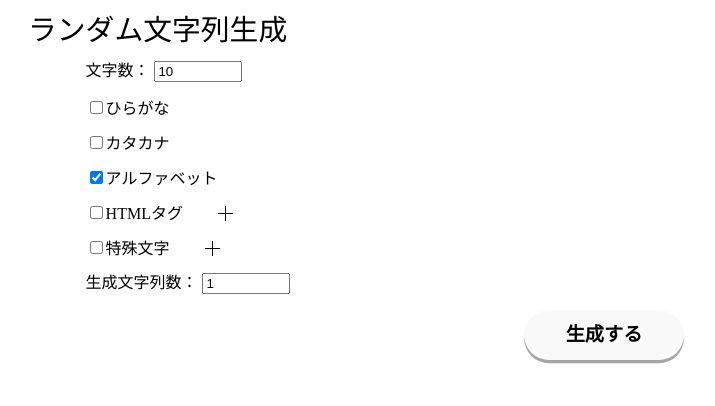
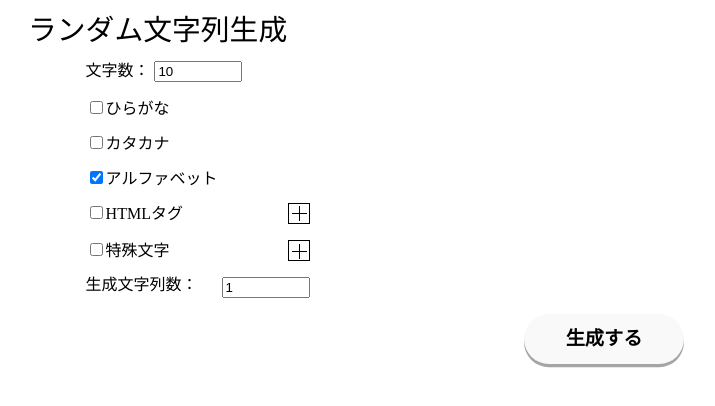
Before and after one commit to kanbaru-github/rand-str-gen, a React (Vite) app: page / in a window 1280 px wide. Shown: the top 406 px of the page, without its empty margins (36-751 px from the left). Built offline with nearby package versions, Linux system fonts and the light colour scheme.

Commit message:
Adjustment layout accordion

```diff
--- a/src/scss/Form.scss
+++ b/src/scss/Form.scss
@@ -31,10 +31,12 @@
     width: 90%;
     margin: 1rem auto 0;
 
-    label {
-      display: block;
+    &-label {
+      display: flex;
+      justify-content: space-between;
       margin-top: 1rem;
       cursor: pointer;
+      width: 14rem;
     }
 
     input[name="charLength"] {
@@ -51,6 +53,9 @@
       transition: height 0.2s linear, opacity 0.2s ease-in;
       overflow: hidden;
       position: relative;
+      width: 1.2rem;
+      height: 1.2rem;
+      border: 1px solid #000;
       &::before,
       &::after {
         content: "";
@@ -59,8 +64,8 @@
         height: 1px;
         position: absolute;
         top: 50%;
+        left: 14%;
         background-color: #000;
-        right: -50px;
       }
       &::after {
         transform: rotate(90deg);
@@ -82,6 +87,12 @@
     }
     &-cont {
       padding: 0 2rem;
+      label {
+        display: block;
+        margin-top: 1rem;
+        width: 100%;
+        max-width: 20rem;
+      }
     }
   }
 
@@ -113,7 +124,7 @@
 
 .gen-result {
   width: 90%;
-  margin: 1.5rem auto 0;
+  margin: 1.5rem auto 1rem;
   textarea {
     width: 20rem;
     margin: 0 auto;
--- a/src/tsx/Form.tsx
+++ b/src/tsx/Form.tsx
@@ -215,7 +215,8 @@ const Form: React.FC = () => {
     <section className="rand-str-gen">
       <h1>ランダム文字列生成</h1>
       <form className="rand-str-gen__form">
-        <label>
+        <label className="rand-str-gen__form-label">
+          <div>
             文字数：
             <input
               type="number"
@@ -223,8 +224,11 @@ const Form: React.FC = () => {
               value={formData.charLength}
               onChange={handleChange}
             />
+          </div>
         </label>
-        <label>
+
+        <label className="rand-str-gen__form-label">
+          <div>
             <input
               type="checkbox"
               name="hiragana"
@@ -232,8 +236,11 @@ const Form: React.FC = () => {
               onChange={handleChange}
             />
             ひらがな
+          </div>
         </label>
-        <label>
+
+        <label className="rand-str-gen__form-label">
+          <div>
             <input
               type="checkbox"
               name="katakana"
@@ -241,8 +248,11 @@ const Form: React.FC = () => {
               onChange={handleChange}
             />
             カタカナ
+          </div>
         </label>
-        <label>
+
+        <label className="rand-str-gen__form-label">
+          <div>
             <input
               type="checkbox"
               name="alphabet"
@@ -250,9 +260,11 @@ const Form: React.FC = () => {
               onChange={handleChange}
             />
             アルファベット
+          </div>
         </label>
 
-        <label>
+        <label className="rand-str-gen__form-label">
+          <div>
             <input
               type="checkbox"
               name="htmlTags"
@@ -260,7 +272,8 @@ const Form: React.FC = () => {
               onChange={toggleHtmlTags}
             />
             HTMLタグ
-          <span className={`rand-str-gen__accordion-icon ${showHtmlTags ? "open" : ""}`} />
+          </div>
+          <p className={`rand-str-gen__accordion-icon ${showHtmlTags ? "open" : ""}`}></p>
         </label>
         <div
           style={{
@@ -298,7 +311,8 @@ const Form: React.FC = () => {
           </div>
         </div>
 
-        <label>
+        <label className="rand-str-gen__form-label">
+          <div>
             <input
               type="checkbox"
               name="specialChars"
@@ -306,6 +320,7 @@ const Form: React.FC = () => {
               onChange={toggleSpChars}
             />
             特殊文字
+          </div>
           <span className={`rand-str-gen__accordion-icon ${showSpChars ? "open" : ""}`} />
         </label>
         <div
@@ -344,7 +359,7 @@ const Form: React.FC = () => {
           </div>
         </div>
 
-        <label>
+        <label className="rand-str-gen__form-label">
           生成文字列数：
           <input
             type="number"
@@ -369,7 +384,6 @@ const Form: React.FC = () => {
             onChange={(e) => handleEditableTextChange(e, index)}
             rows={5}
           />
-
           <div className="gen-result__foot">
             <p>文字数：{(editableTexts[index] || '').length}</p>
             <button
```
Lines whose indentation alone changed are shown as unchanged.
